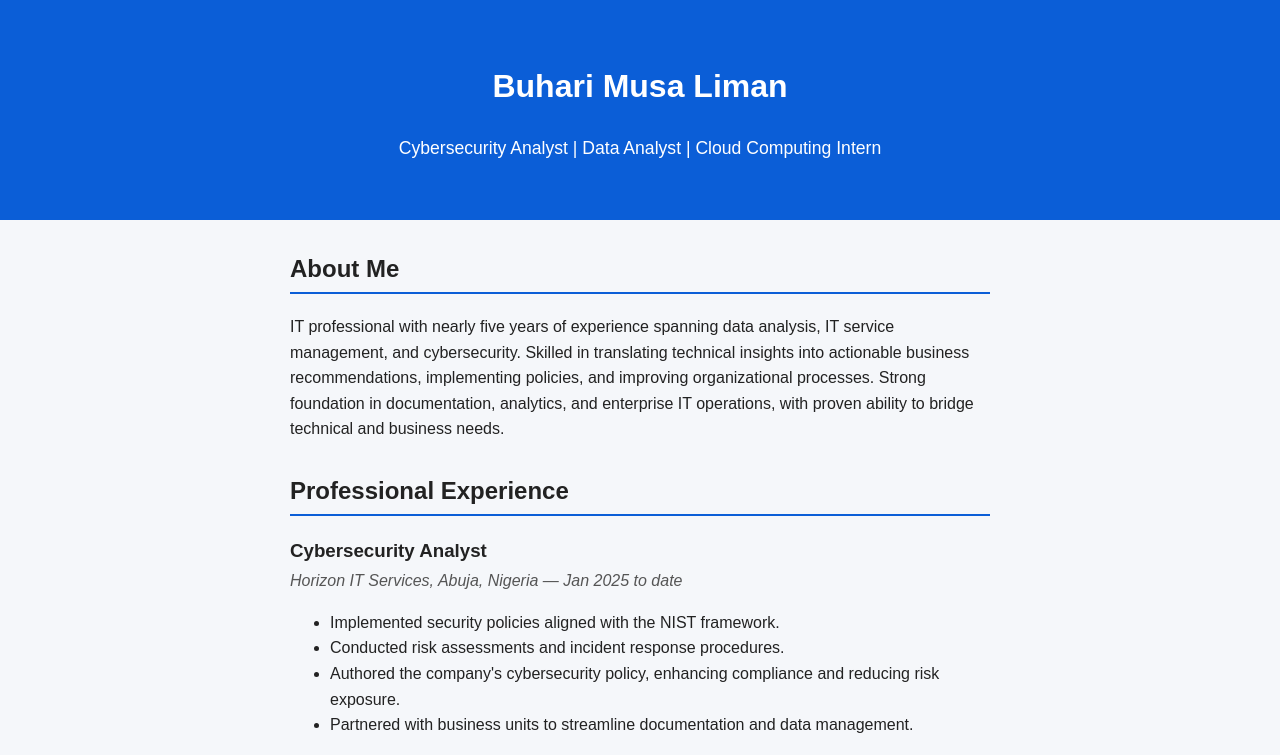
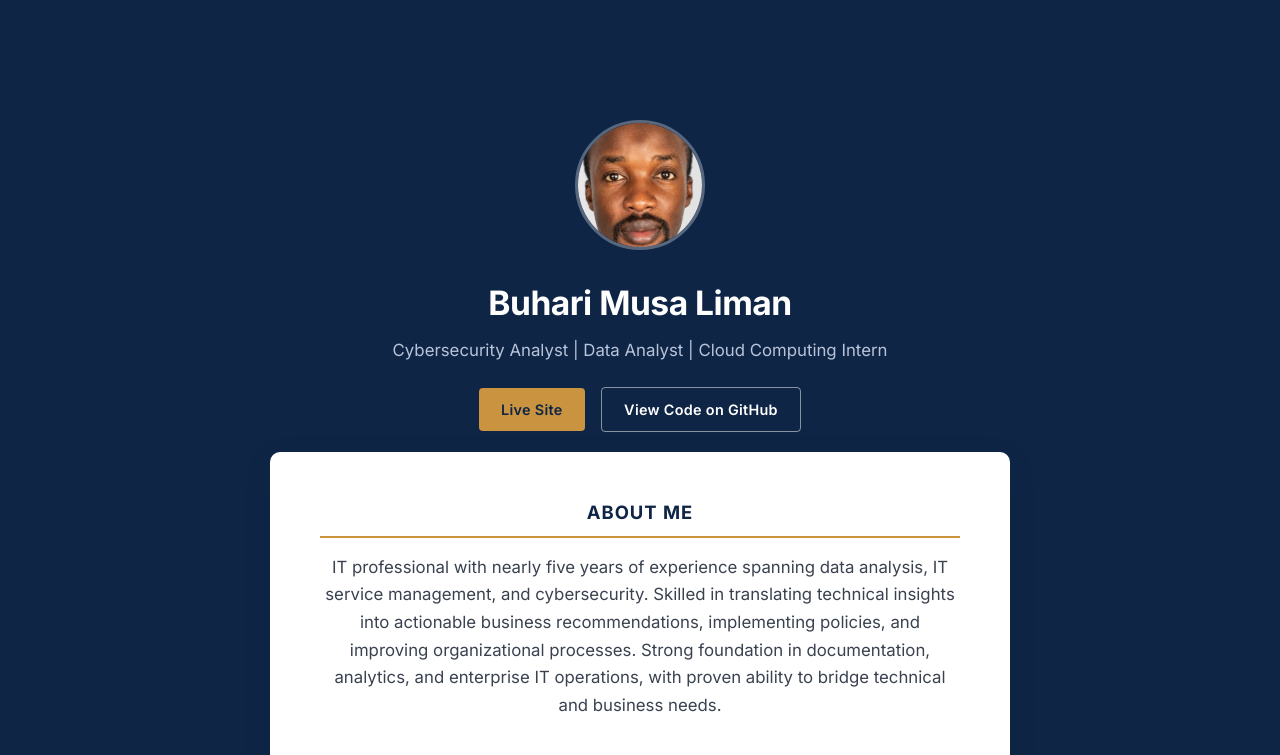
Before and after one commit to mbmusaliman/my-portfolio, a plain HTML site: page index.html in a window 1280 px wide. Shown: the top 755 px of the page. Drawn offline with Linux system fonts and the light colour scheme.

Commit message:
My portfolio with professional navy/gold theme and photo.

```diff
--- a/index.html
+++ b/index.html
@@ -8,8 +8,14 @@
 </head>
 <body>
   <header>
-    <h1>Buhari Musa Liman</h1>
-    <p>Cybersecurity Analyst | Data Analyst | Cloud Computing Intern</p>
+    <header>
+  <img src="profile.jpg" alt="Buhari Musa Liman" class="profile-photo">
+  <h1>Buhari Musa Liman</h1>
+  <p>Cybersecurity Analyst | Data Analyst | Cloud Computing Intern</p>
+  <div class="header-links">
+    <a href="https://mbmusaliman.github.io/my-portfolio/" class="btn">Live Site</a>
+    <a href="https://github.com/mbmusaliman/my-portfolio" class="btn btn-outline">View Code on GitHub</a>
+  </div>
   </header>
 
   <main>
@@ -78,11 +84,14 @@
       <li>Cloud Services &amp; Identity Access Management</li>
       <li>Microsoft Office Suite, HTML</li>
       <li>Power BI</li>
+      <li>Security Information & Event Management</li>
+      <li>Risk Assessment & Management</li>
+      <li>Incident Response & Investigation</li>
+      <li>Problem Solving</li>
     </ul>
 
     <h2>Contact</h2>
     <p>Email: mbmusaliman@horizon.com.ng</p>
-    <p>Phone: +234 706 7973 529</p>
   </main>
 
   <footer>
--- a/style.css
+++ b/style.css
@@ -1,10 +1,149 @@
-body { font-family: Arial, sans-serif; margin: 0; background: #f5f7fa; color: #222; line-height: 1.6; }
-header { background: #0b5ed7; color: white; padding: 40px 20px; text-align: center; }
-header p { margin-top: 8px; font-size: 1.1em; }
-main { max-width: 700px; margin: 30px auto; padding: 0 20px; }
-h2 { border-bottom: 2px solid #0b5ed7; padding-bottom: 4px; margin-top: 30px; }
-h3 { margin-bottom: 2px; }
-.job { margin-bottom: 20px; }
-.job-meta { font-style: italic; color: #555; margin-top: 0; }
-.cert-list li, .skills-list li { margin-bottom: 8px; }
-footer { text-align: center; padding: 20px; color: #777; font-size: 0.9em; }
+@import url('https://fonts.googleapis.com/css2?family=Inter:wght@400;500;600;700&display=swap');
+
+* { box-sizing: border-box; }
+
+body {
+  font-family: 'Inter', Arial, sans-serif;
+  margin: 0;
+  background: #f4f5f7;
+  color: #1f2430;
+  line-height: 1.65;
+}
+
+/* Header */
+header {
+  background: #0f2545;
+  color: #ffffff;
+  padding: 60px 20px 50px;
+  text-align: center;
+}
+
+.profile-photo {
+  width: 130px;
+  height: 130px;
+  border-radius: 50%;
+  object-fit: cover;
+  border: 3px solid rgba(255,255,255,0.3);
+  margin-bottom: 18px;
+}
+
+header h1 {
+  font-size: 2.1em;
+  font-weight: 700;
+  margin: 0 0 6px;
+  letter-spacing: -0.5px;
+}
+
+header p {
+  margin: 0;
+  font-size: 1.05em;
+  color: #b8c4da;
+  font-weight: 400;
+}
+
+.header-links {
+  margin-top: 22px;
+}
+
+.btn {
+  display: inline-block;
+  padding: 10px 22px;
+  margin: 0 6px;
+  border-radius: 4px;
+  text-decoration: none;
+  font-weight: 600;
+  font-size: 0.9em;
+  letter-spacing: 0.3px;
+  transition: all 0.2s ease;
+}
+.btn {
+  background: #c9933f;
+  color: #0f2545;
+}
+.btn:hover { background: #dba854; }
+
+.btn-outline {
+  background: transparent;
+  color: #ffffff;
+  border: 1.5px solid rgba(255,255,255,0.5);
+}
+.btn-outline:hover { border-color: #ffffff; background: rgba(255,255,255,0.08); }
+
+/* Main content */
+main {
+  max-width: 740px;
+  margin: -30px auto 40px;
+  padding: 45px 50px;
+  background: #ffffff;
+  border-radius: 10px;
+  box-shadow: 0 8px 30px rgba(15,37,69,0.08);
+  position: relative;
+}
+
+h2 {
+  font-size: 1.15em;
+  text-transform: uppercase;
+  letter-spacing: 1px;
+  color: #0f2545;
+  border-bottom: 2px solid #c9933f;
+  padding-bottom: 8px;
+  margin-top: 38px;
+  margin-bottom: 16px;
+}
+main h2:first-child { margin-top: 0; }
+
+h3 {
+  font-size: 1.05em;
+  margin-bottom: 2px;
+  color: #1f2430;
+}
+
+.job { margin-bottom: 22px; }
+.job-meta {
+  font-style: italic;
+  color: #6b7384;
+  margin: 2px 0 8px;
+  font-size: 0.92em;
+}
+
+main p { color: #3a4250; }
+
+main ul {
+  padding-left: 20px;
+  margin: 8px 0;
+}
+main li { margin-bottom: 6px; color: #3a4250; }
+
+.cert-list li, .skills-list li { margin-bottom: 10px; }
+.cert-list strong { color: #0f2545; }
+
+/* Skills as tags */
+.skills-list {
+  list-style: none;
+  padding: 0;
+  display: flex;
+  flex-wrap: wrap;
+  gap: 8px;
+}
+.skills-list li {
+  background: #f0f2f6;
+  color: #0f2545;
+  padding: 6px 14px;
+  border-radius: 20px;
+  font-size: 0.88em;
+  font-weight: 500;
+  margin: 0;
+}
+
+footer {
+  text-align: center;
+  padding: 25px;
+  color: #8a92a3;
+  font-size: 0.85em;
+}
+
+/* Responsive */
+@media (max-width: 600px) {
+  main { padding: 30px 24px; margin-top: -20px; }
+  header { padding: 45px 16px 40px; }
+}
```
Also changed, not shown: Profile.jpg (added).
